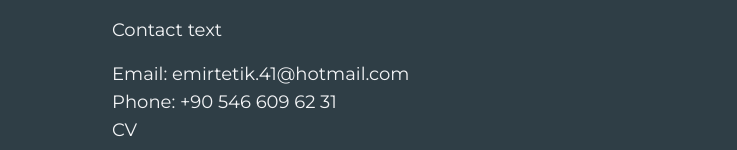
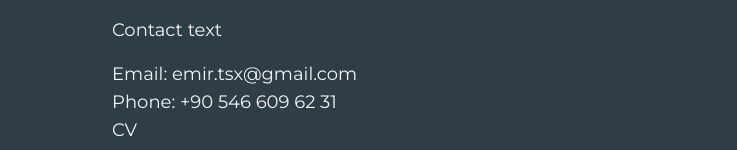
Before and after one commit to emirtetik/Porfolio, a Next.js app: page /contact in a window 1280 px wide. Shown: the part 376-526 px from the top of the page, without its empty margins (0-737 px from the left). Built offline with nearby package versions, Linux system fonts and the light colour scheme; no server answers.

Commit message:
new email

```diff
--- a/app/contact/page.tsx
+++ b/app/contact/page.tsx
@@ -27,7 +27,7 @@
               className="hover-underline-animation-white"
               href="mailto:emirtetik.41@hotmail.com"
             >
-              Email: emirtetik.41@hotmail.com
+              Email: emir.tsx@gmail.com
             </Link>
           </li>
           <li className="hover-underline-animation-white">
```
